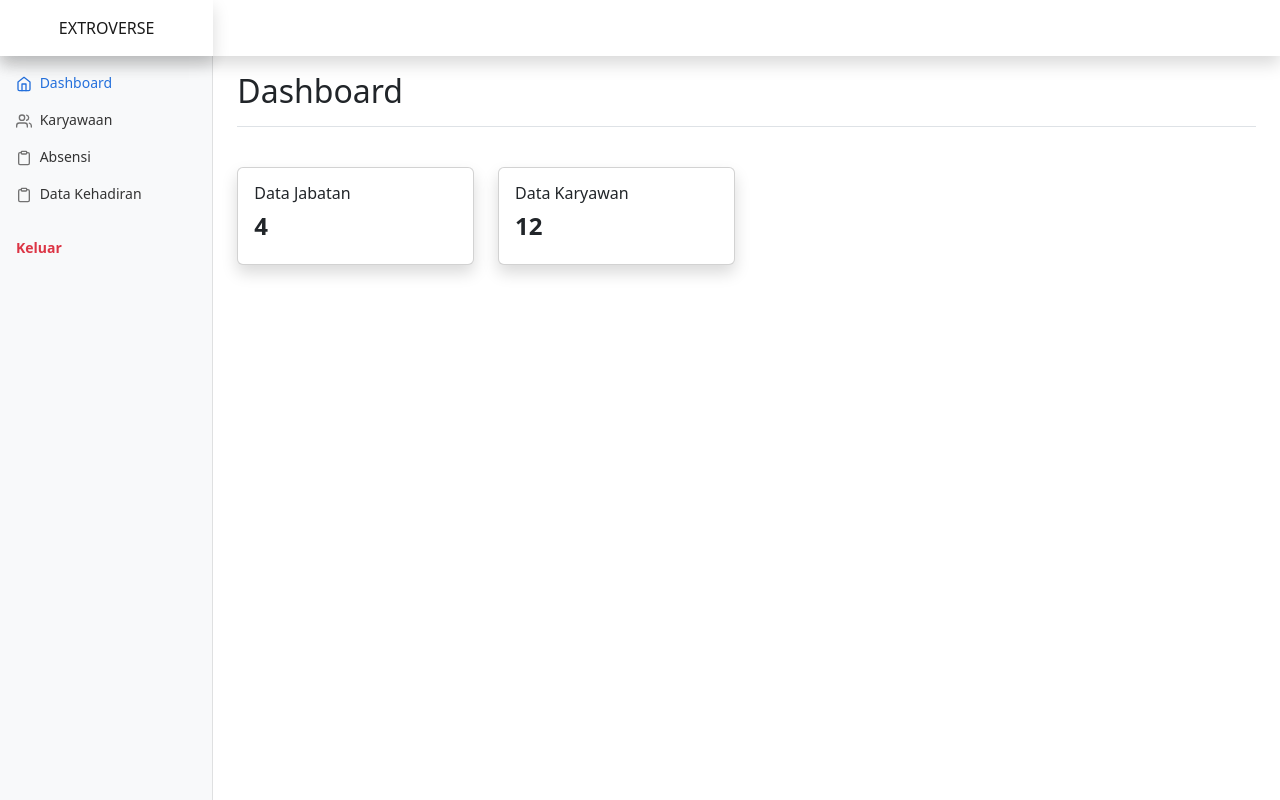
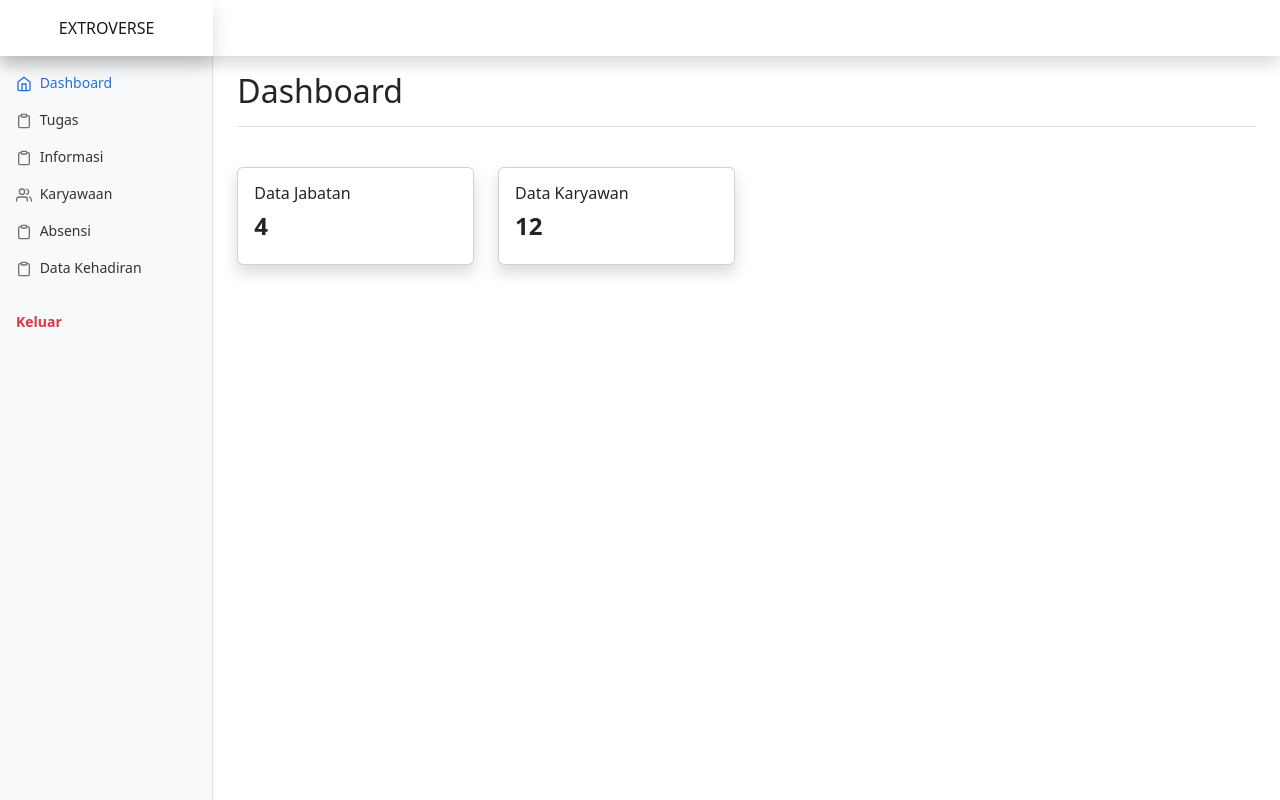
Before and after one commit to Arifin79/kinerja-pegawai, a Laravel app: page /dashboard in a window 1280 px wide. Run offline with Laravel 9, Linux system fonts and the light colour scheme; a user stored in the database is signed in; data comes from the database, SQL or seed files in the repository; some libraries are stand-ins or nearby versions.

Commit message:
add navbar

```diff
--- a/resources/views/partials/sidebar.blade.php
+++ b/resources/views/partials/sidebar.blade.php
@@ -7,6 +7,20 @@
                     href="{{ route('dashboard.index') }}">
                     <span data-feather="home" class="align-text-bottom"></span>
                     Dashboard
+                </a>
+            </li>
+            <li class="nav-item">
+                <a class="nav-link {{ request()->routeIs('attendances.*') ? 'active' : '' }}"
+                    href="{{ route('attendances.index') }}">
+                    <span data-feather="clipboard" class="align-text-bottom"></span>
+                    Tugas
+                </a>
+            </li>
+            <li class="nav-item">
+                <a class="nav-link {{ request()->routeIs('attendances.*') ? 'active' : '' }}"
+                    href="{{ route('attendances.index') }}">
+                    <span data-feather="clipboard" class="align-text-bottom"></span>
+                    Informasi
                 </a>
             </li>
             {{-- <li class="nav-item">
```
